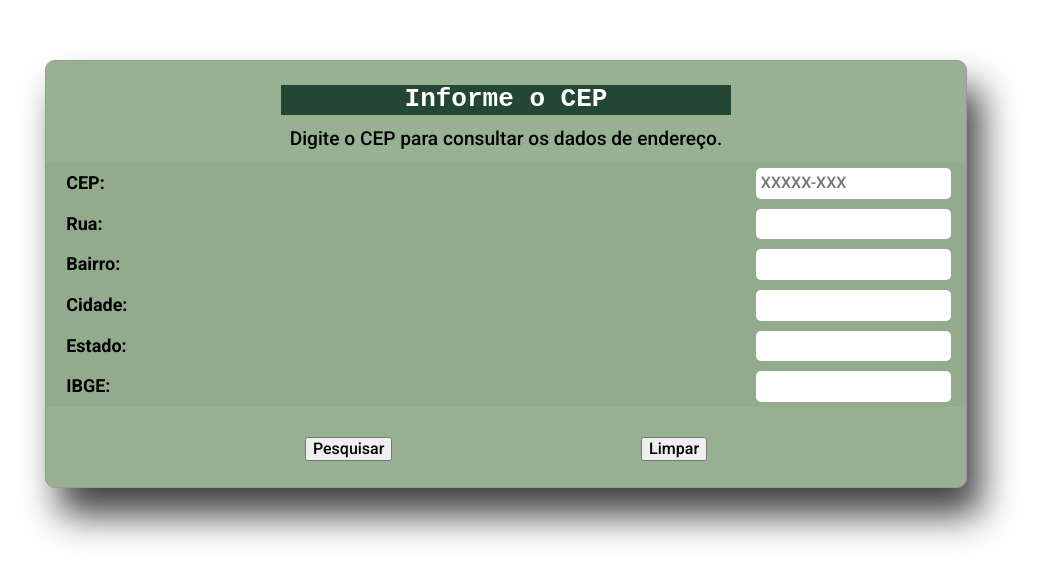
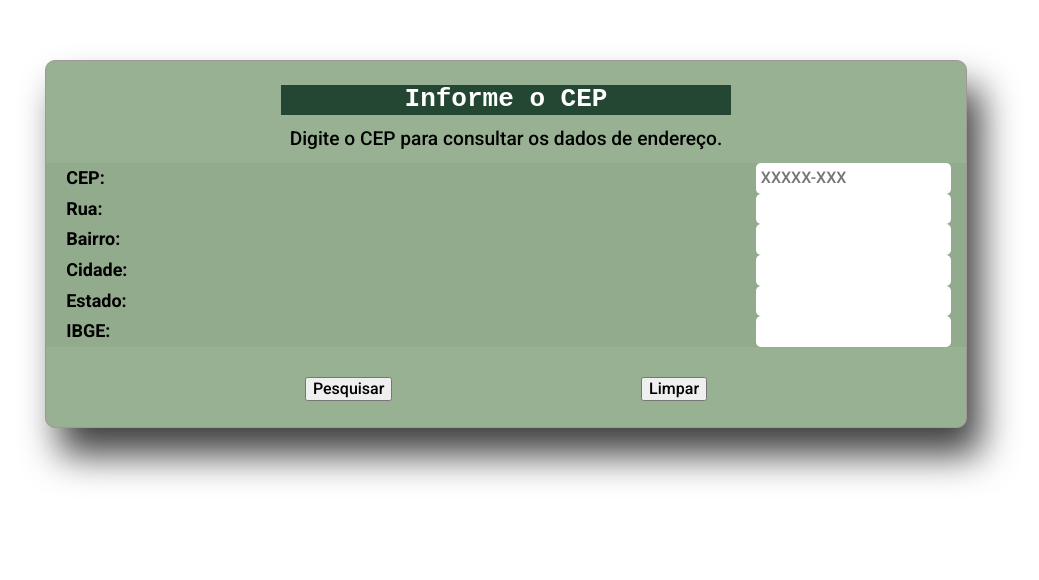
Before and after one commit to joaociola/api-Via-CEP, a website: page index.html in a window 1280 px wide. Shown: the part 132-712 px from the top of the page, without its empty margins (134-1173 px from the left). Drawn offline with nearby package versions, Linux system fonts and the light colour scheme; a web font is replaced by a local one.

Commit message:
git joao iniciada

```diff
--- a/style.css
+++ b/style.css
@@ -38,15 +38,15 @@
 }
 
 .form-cep {
-    display: inline-block;
+    display: flex;
     width: 100%;
     height: auto;
-
+    flex-direction: column;
+    gap: 0rem;
 }
 
 .form-group {
     display: flex;
-    padding: 5px 0;
     background-color: #7a91762e;
     justify-content: space-between;
 }
```
